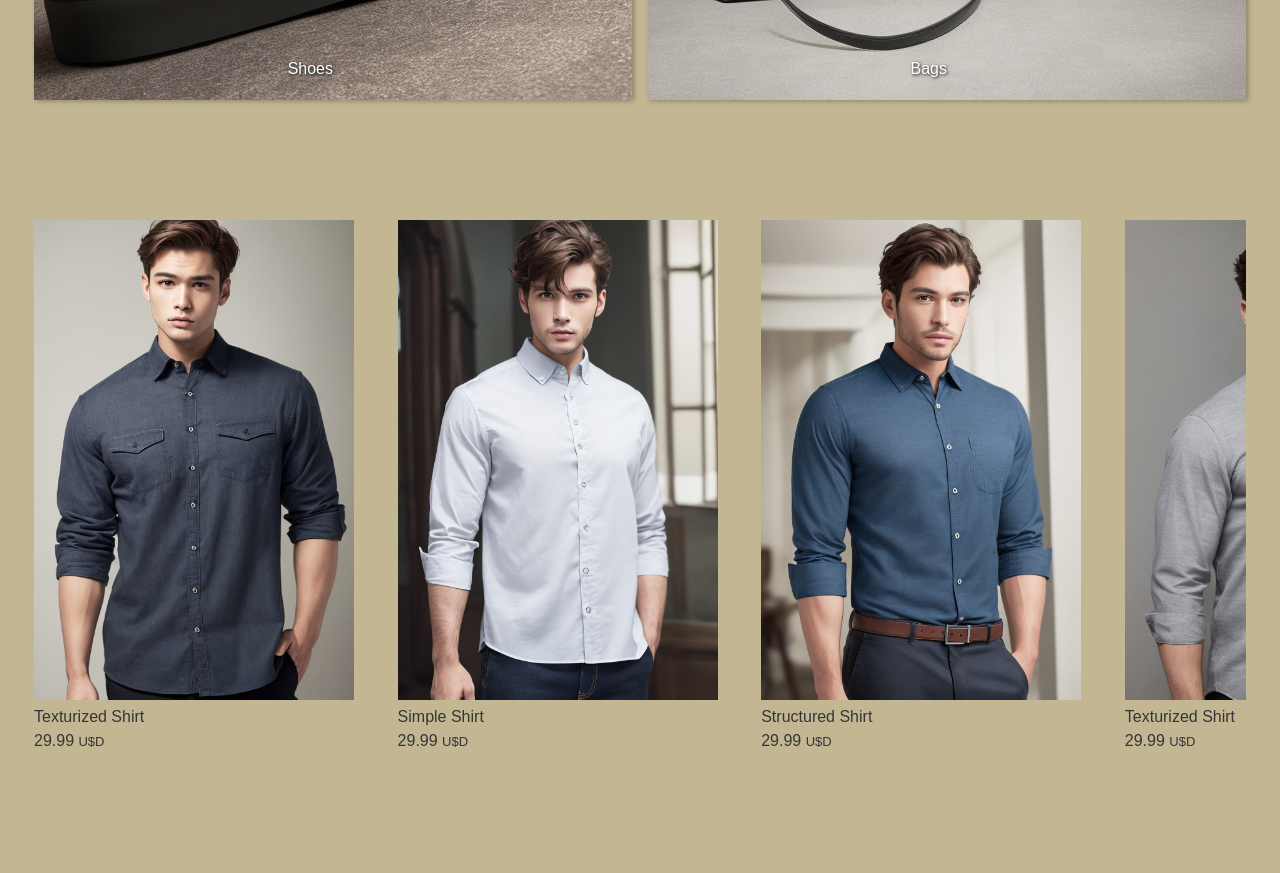
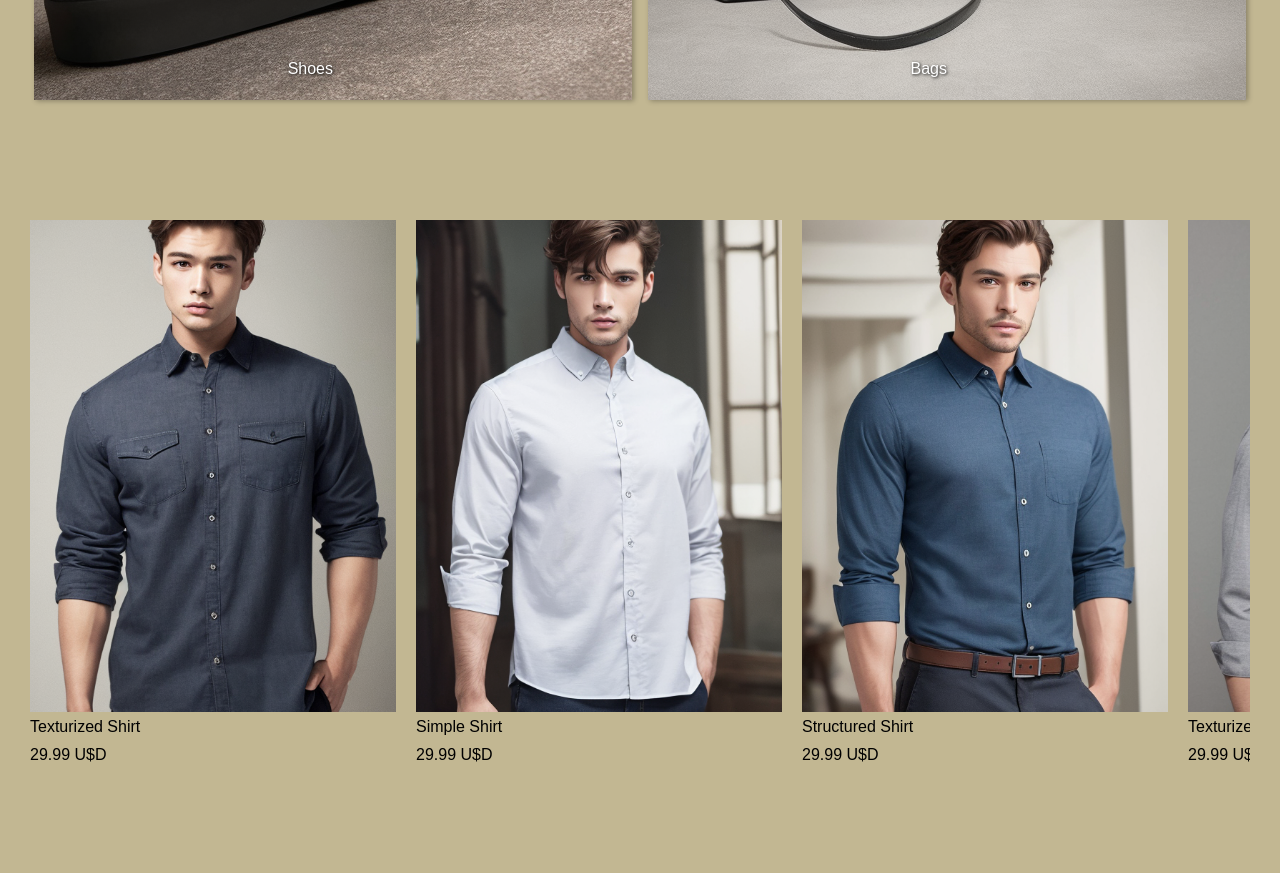
Before and after one commit to marcelorc13/designer-brand-website, a plain HTML site: page Home-Page.html in a window 1280 px wide. Shown: the part 1532-2405 px from the top of the page. Drawn offline with Linux system fonts and the light colour scheme.

Commit message:
Fifth-Commit

```diff
--- a/Home-Page.html
+++ b/Home-Page.html
@@ -53,11 +53,13 @@
                         <p>Bags</p>
                     </div>
                 </section>
+            </div>
 
-                <section class="grid-products-div-2">
-                    <div class="grid-products-2">
+            <div class="grid-products-div-2">
+                <section class="grid-products-2">
                     <div class="product-div">
                         <img src="../designer-brand-website/Images/men-shirt-texturized.png">
+
                         <a href="Product-Page.html"><p class="product-name">Texturized Shirt</p></a>
 
                         <p class="product-price">29.99 <span>U$D</span></p>
@@ -65,33 +67,42 @@
 
                     <div class="product-div">
                         <img src="../designer-brand-website/Images/men-shirt-simple.png">
-                            <p class="product-name">Simple Shirt</p>
+
+                        <a href=""><p class="product-name">Simple Shirt</p></a>
+
                         <p class="product-price">29.99 <span>U$D</span></p>
                     </div>
 
                     <div class="product-div">
                         <img src="../designer-brand-website/Images/men-shirt-structured.png">
-                            <p class="product-name">Structured Shirt</p>
+
+                        <a href=""></a><p class="product-name">Structured Shirt</p></a>
+
                         <p class="product-price">29.99 <span>U$D</span></p>
                     </div>
 
                     <div class="product-div">
                         <img src="../designer-brand-website/Images/men-shirt-texturized-2.png">
-                            <p class="product-name">Texturized Shirt</p>
+
+                        <a href=""></a><p class="product-name">Texturized Shirt</p></a>
+
                         <p class="product-price">29.99 <span>U$D</span></p>
                     </div>
 
                     <div class="product-div">
-                            <img src="../designer-brand-website/Images/men-shirt-simple-2.png">
-                            <p class="product-name">Texturized Shirt</p>
+                        <img src="../designer-brand-website/Images/men-shirt-jeans.png">
+
+                        <a href=""></a><p class="product-name">Jeans Shirt</p></a>
+
                         <p class="product-price">29.99 <span>U$D</span></p>
                     </div>
 
                     <div class="product-div">
                         <img src="../designer-brand-website/Images/men-shirt-structured-2.png">
-                            <p class="product-name">Texturized Shirt</p>
+
+                        <a href=""></a><p class="product-name">Structured Shirt</p></a>
+
                         <p class="product-price">29.99 <span>U$D</span></p>
-                        </div>
                     </div>
                 </section>
             </div>
--- a/Styles/Main.css
+++ b/Styles/Main.css
@@ -84,19 +84,54 @@ main {
 }
 
 
-
-.grid-products-div-2 /* Tabela de Produtos Horizontal*/ {
-    display: block;
+.grid-products-div-2 /*Tabela de Produtos 2*/  {
+    display: flex;
+    flex-direction: column;
+    width: 1220px;
+    margin-bottom: 120px;
 }
 .grid-products-2 {
     display: grid;
     grid-auto-flow: column;
     grid-auto-columns: 30%;
+    gap: 20px;
 
     overflow-x: auto;
-    overscroll-behavior-inline: contain;
+}
 
-    margin-bottom: 120px;
+.product-div {
+    display: flex;
+    flex-direction: column;
+    justify-content: center;
+    overflow: hidden;
+    margin-bottom: 10px;
+}
+
+.product-div img {
+    height: 492px;
+    object-fit: cover;
+    position: 100%;
+}
+
+.product-name {
+    margin: 0;
+}
+
+.product-name:hover {
+    text-decoration: underline;
+}
+
+.product-price {
+    margin: 10px 0 0;
+    align-self: flex-start;
+}
+
+.product-div a {
+    display: inline-block;
+    color: inherit;
+    text-decoration: inherit;
+    align-self: flex-start;
+    margin-top: 6px;
 }
 
 .grid-products-2::-webkit-scrollbar {
@@ -110,40 +145,3 @@ main {
 .grid-products-2::-webkit-scrollbar-thumb {
     background-color: #c2b792;
 }
-
-
-.product-div /*Produtos da tela inicial*/ {
-    position: relative;
-    display: flex;
-    width: 200px;
-}
-
-.product-div img {
-    height: 480px;
-    object-fit: cover;
-    padding-bottom: 50px;
-}
-
-.product-div a {
-    color: inherit;
-    text-decoration: inherit;
-}
-
-.product-name, .product-price {
-    margin: 0;
-    position: absolute;
-    bottom: 24px;
-    left: 0px;
-    color: rgb(53, 53, 53);
-}
-
-.product-name:hover {
-    text-decoration: underline;
-}
-
-.product-price {
-    bottom: 0px
-}
-.product-price span {
-    font-size: 13px;
-}
```
Also changed, not shown: Product-Page.html (+1 -1 lines), Images/men-shirt-jeans.png (renamed from Images/men-shirt-simple-2.png). Lines whose indentation alone changed are shown as unchanged.
